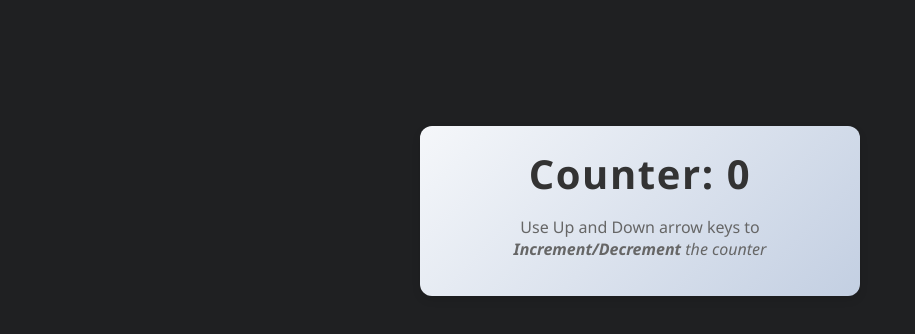
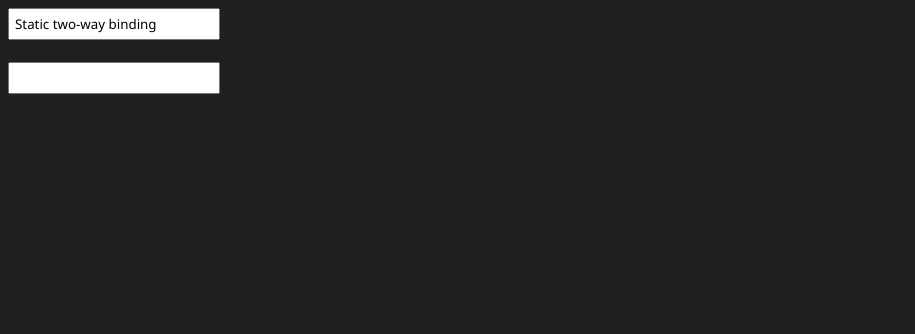
Before and after one commit to kumaruidivloper/Angular-Course, an Angular app: page / in a window 1280 px wide. Shown: the top 334 px of the page, without its empty margins (0-915 px from the left). Built offline with nearby package versions, Linux system fonts and the light colour scheme.

Commit message:
Two way binding

```diff
--- a/src/app/app.html
+++ b/src/app/app.html
@@ -1,6 +1,5 @@
-<div class="counter-container" tabindex="0" (keydown)="onKeyDown($event)">
-  <p class="counter">Counter: {{counter}}</p>
-  <p class="instruction">
-    Use Up and Down arrow keys to <i><b>Increment/Decrement</b> the counter</i>
-  </p>
-</div>
+<input type="text" style="padding: 5px;" [(ngModel)]="staticInput"/>
+<br><br>
+<input type="text" style="padding: 5px;" [(ngModel)]="dynamicInput"/>
+
+<h1>{{dynamicInput}}</h1>
--- a/src/app/app.ts
+++ b/src/app/app.ts
@@ -10,16 +10,6 @@ import { FormsModule } from '@angular/forms';
   styleUrl: './app.scss',
 })
 export class App {
-
-  counter: number = 0;
-
-  onKeyDown(event: KeyboardEvent) {
-    console.log(event)
-    if(event.key === 'ArrowUp') {
-       this.counter++
-    } else if(event.key === 'ArrowDown') {
-      this.counter--
-    }
-  }
-
+  staticInput: string = 'Static two-way binding';
+  dynamicInput: string = '';
 }
```
Also changed, not shown: 1 other file (tests, documents, lock files or other folders).
